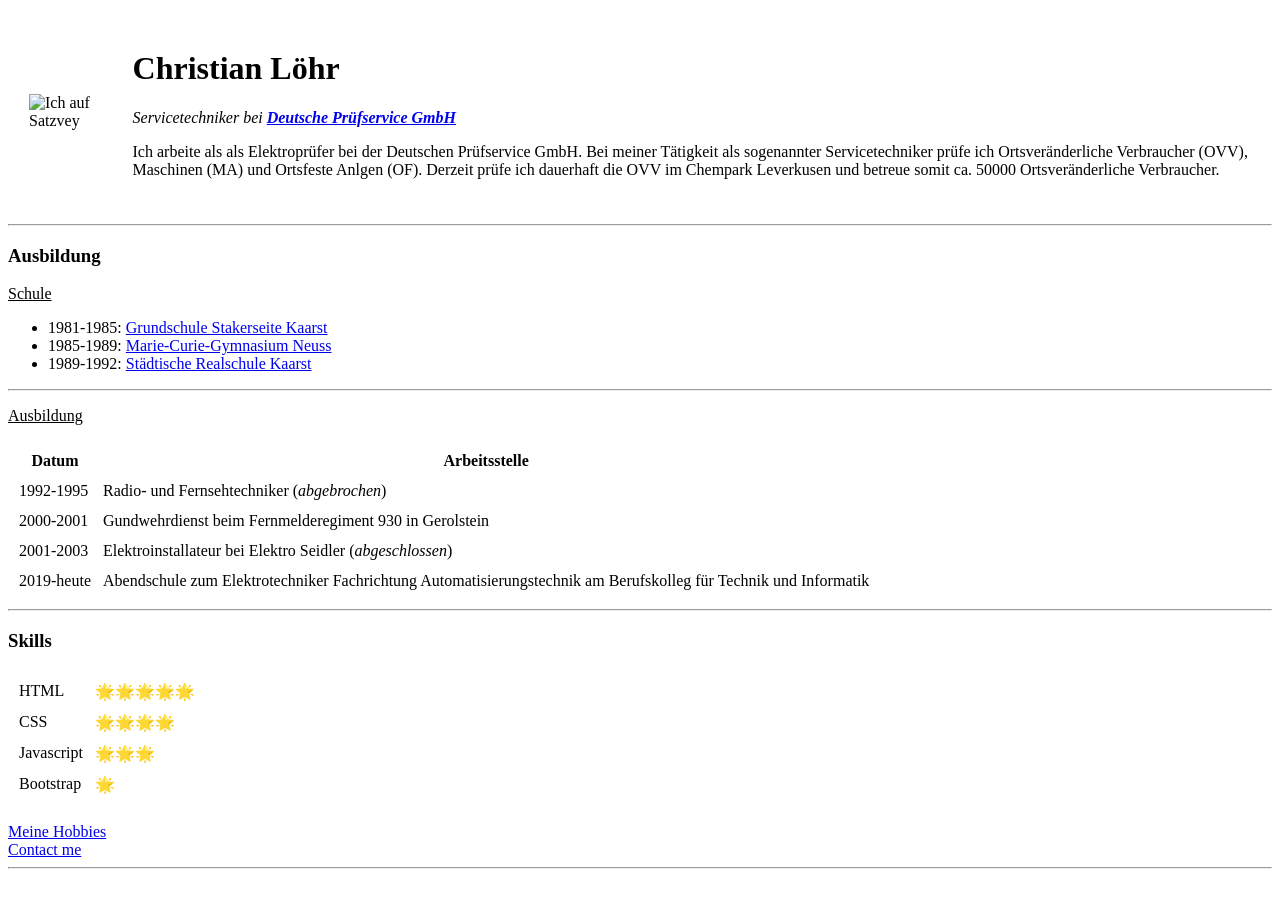
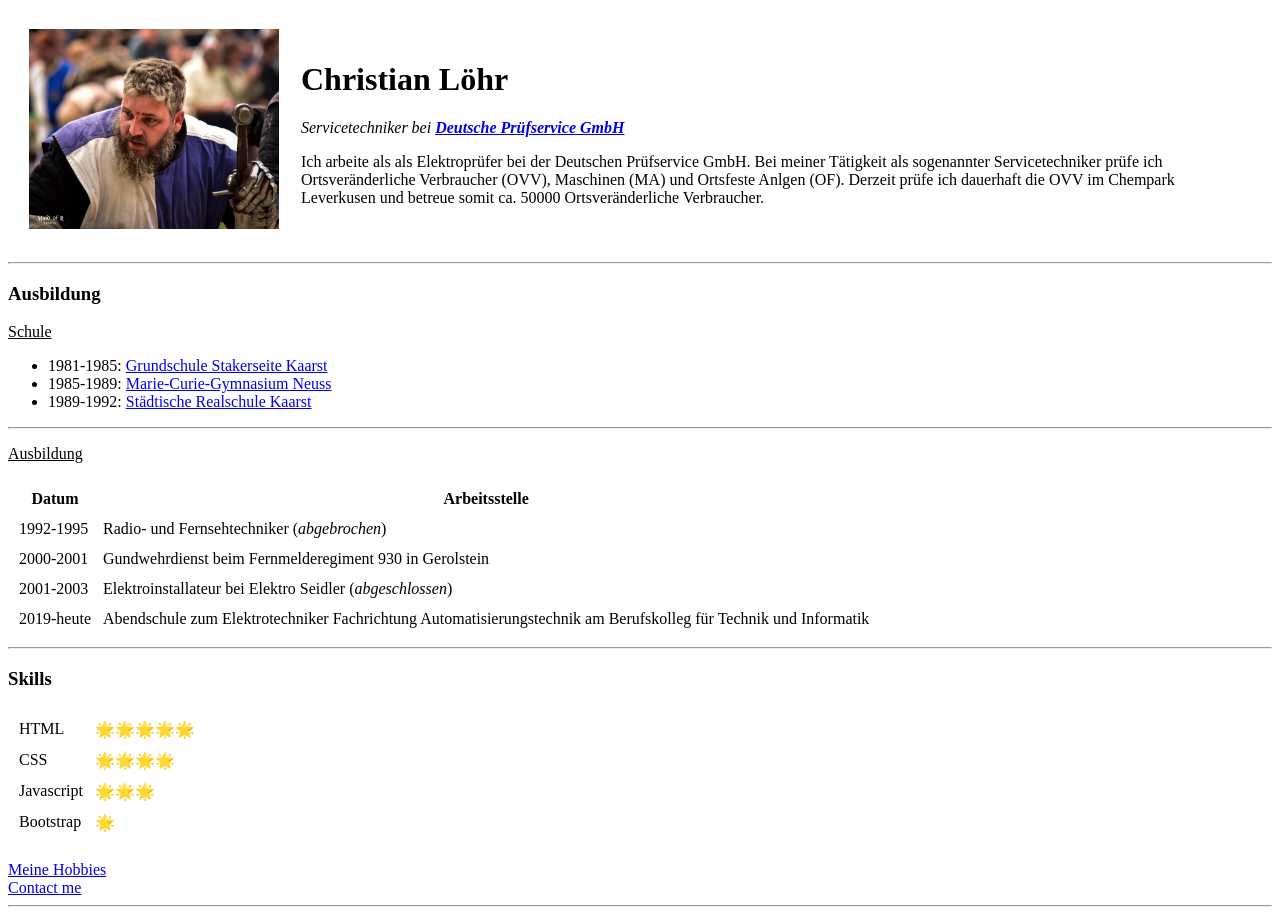
Before and after one commit to Arombolosch75/cv, a plain HTML site: page index.html in a window 1280 px wide. Before the commit the page ends 877 px from the top, so only its background shows below. Drawn offline with Linux system fonts and the light colour scheme.

Commit message:
Update index.html

```diff
--- a/index.html
+++ b/index.html
@@ -10,7 +10,7 @@
 <body>
   <table cellspacing="20">
     <tr>
-      <td><img src="Ich.jpg" height="200" width="250" alt="Ich auf Satzvey"></td>
+      <td><img src="images/Ich.jpg" height="200" width="250" alt="Ich auf Satzvey"></td>
       <td>
         <h1>Christian Löhr</h1>
         <p><em>Servicetechniker bei <a href="https://deutsche-pruefservice.de/"><strong>Deutsche Prüfservice GmbH</strong></a></em></p>
```
